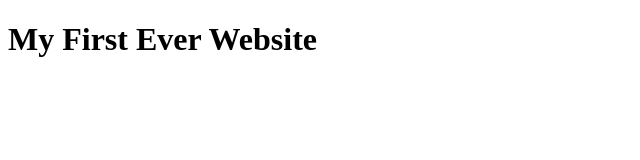
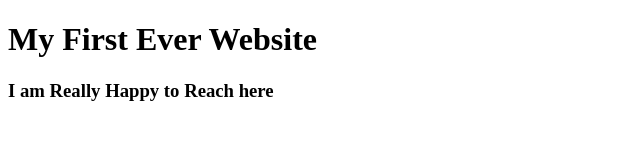
Before and after one commit to NeoazSharif/my-first-website, a plain HTML site: page index.html in a window 1280 px wide. Shown: the whole page, without its empty margins (0-640 px from the left). Drawn offline with Linux system fonts and the light colour scheme.

Commit message:
learned githum

```diff
--- a/index.html
+++ b/index.html
@@ -7,5 +7,6 @@
 </head>
 <body>
     <h1>My First Ever Website</h1>
+    <h3>I am Really Happy to Reach here</h3>
 </body>
 </html>
```
